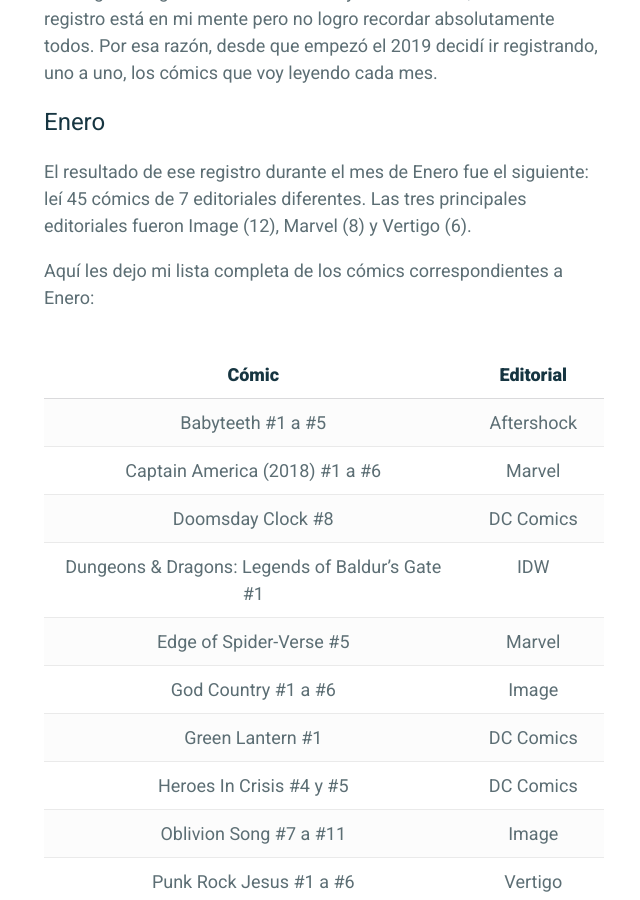
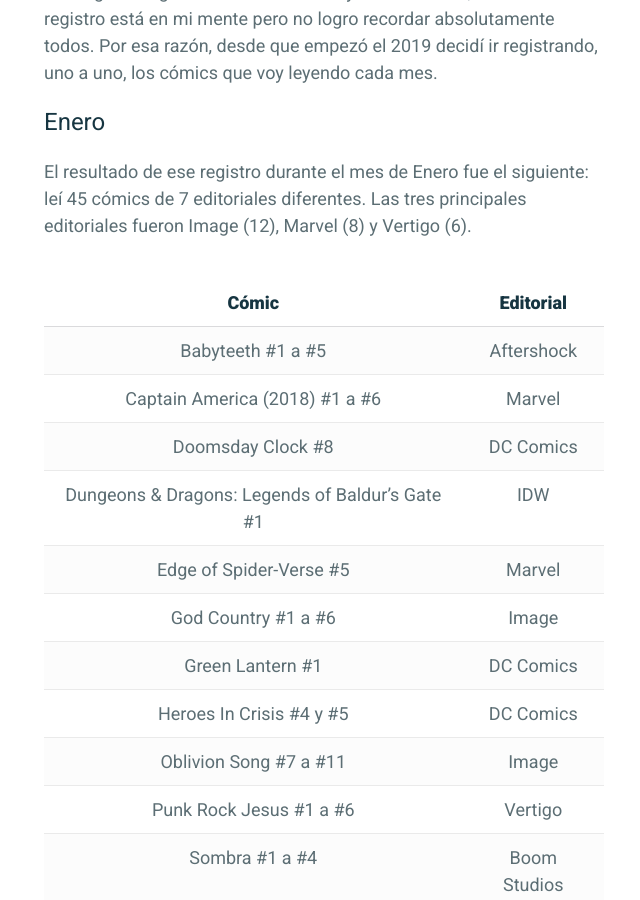
Before and after one commit to adrrian17/adrrian17.github.io, a Jekyll site: the page built from _posts/2019-02-01-entre-vinetas-2019.markdown, in a window 1280 px wide and 900 px high, scrolled down 450 px. Shown: the whole window, without its empty margins (316-956 px from the left). Built offline with Jekyll 4.4.1, drawn with Linux system fonts in a browser that asks for light colours.

Commit message:
Update 2019-02-01-entre-vinetas-2019.markdown

```diff
--- a/_posts/2019-02-01-entre-vinetas-2019.markdown
+++ b/_posts/2019-02-01-entre-vinetas-2019.markdown
@@ -11,8 +11,6 @@
 ## Enero
 
 El resultado de ese registro durante el mes de Enero fue el siguiente: leí 45 cómics de 7 editoriales diferentes. Las tres principales editoriales fueron Image (12), Marvel (8) y Vertigo (6).
-
-Aquí les dejo mi lista completa de los cómics correspondientes a Enero:
 
 **Cómic**|**Editorial**
 :-----:|:-----:
```
